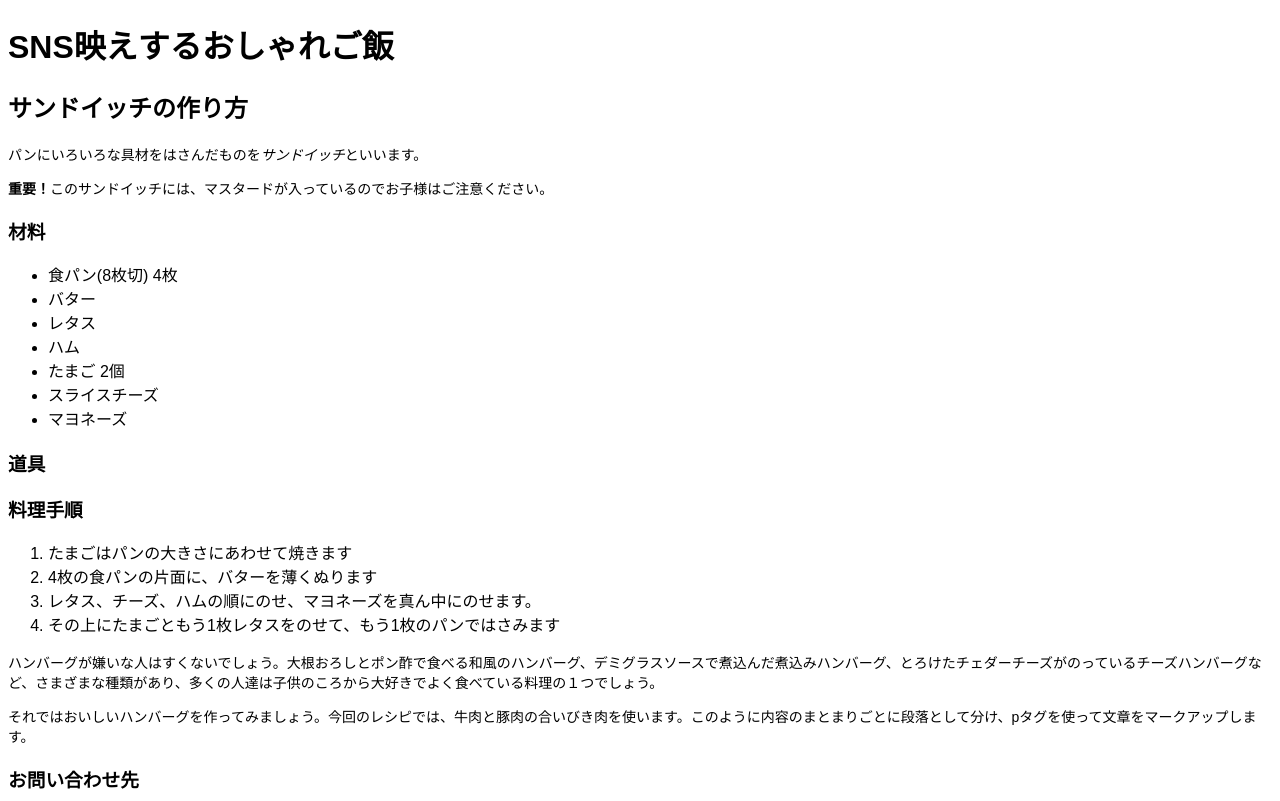
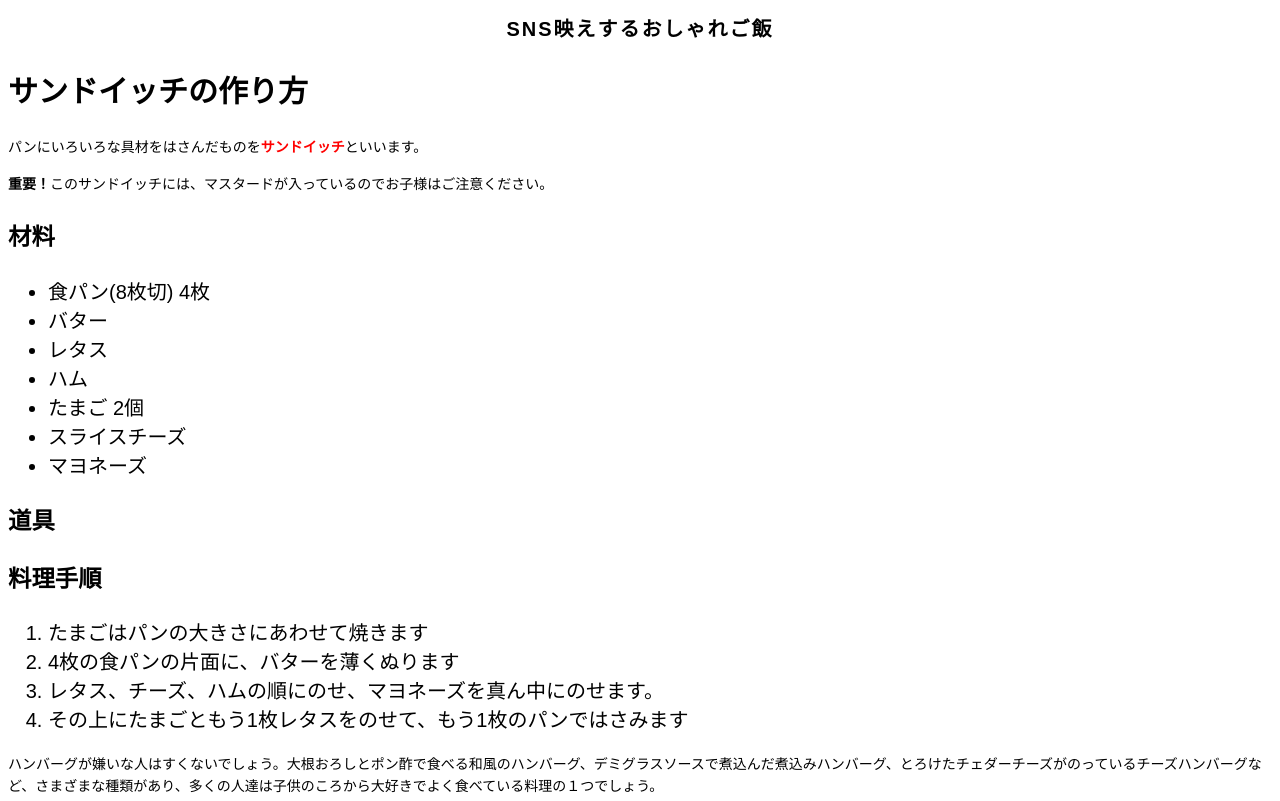
Before and after one commit to KimiyukiYamauchi/web.2021, a plain HTML site: page workbook/chap3_l1/index.html in a window 1280 px wide. Shown: the top 801 px of the page. Drawn offline with Linux system fonts and the light colour scheme.

Commit message:
chap3 lesson1 - 2完成

```diff
--- a/workbook/chap3_l1/main.css
+++ b/workbook/chap3_l1/main.css
@@ -1,8 +1,22 @@
 @charset "utf-8";
-
+html {
+	font-size: 16px;
+}
 body {
 	font-family: "Hiragino Kaku Gothic ProN", Meiryo, sans-serif;
+	font-size: 20px;
+}
+h1 {
+	font-size: 20px;
+	text-align: center;
+	letter-spacing: 0.1em;
 }
 p {
 	font-size: 14px;
+	line-height: 1.6;
 }
+em {
+	color: red;
+	font-style: normal;
+	font-weight: bold;
+}
```
